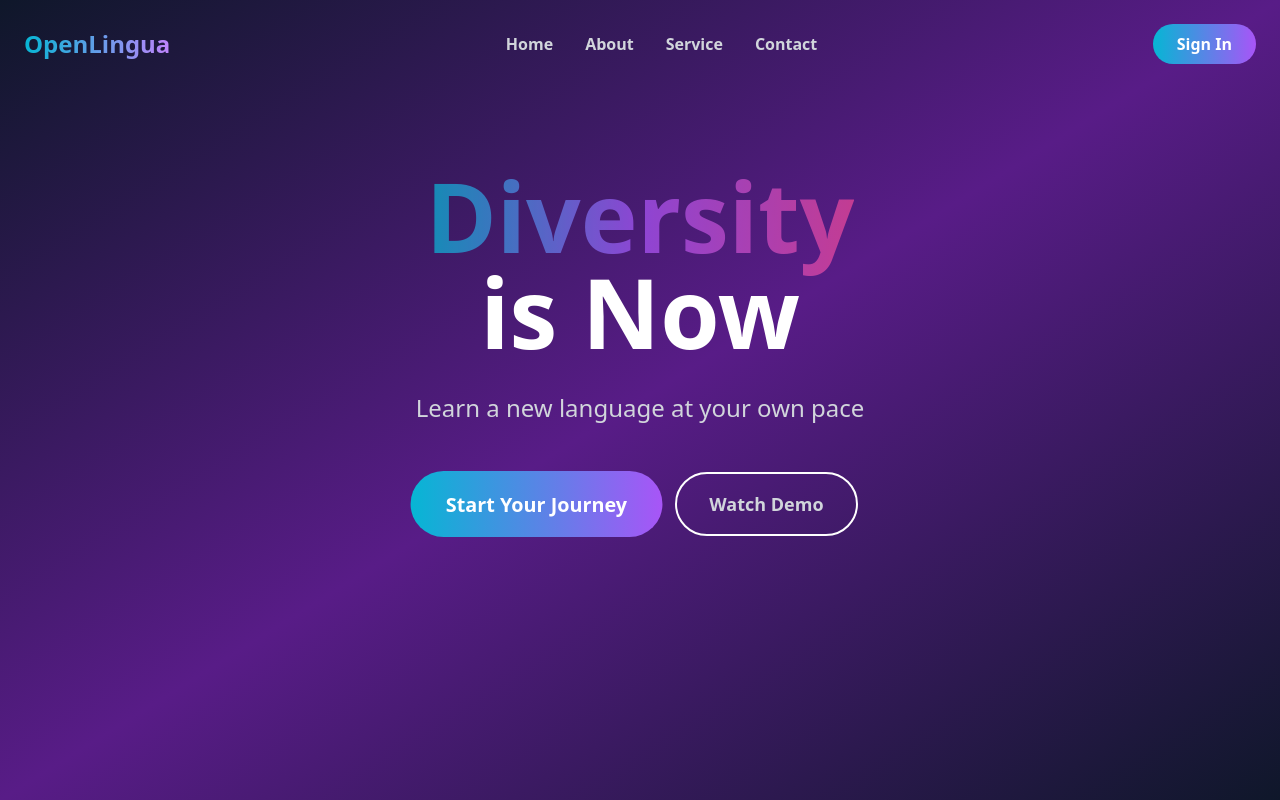
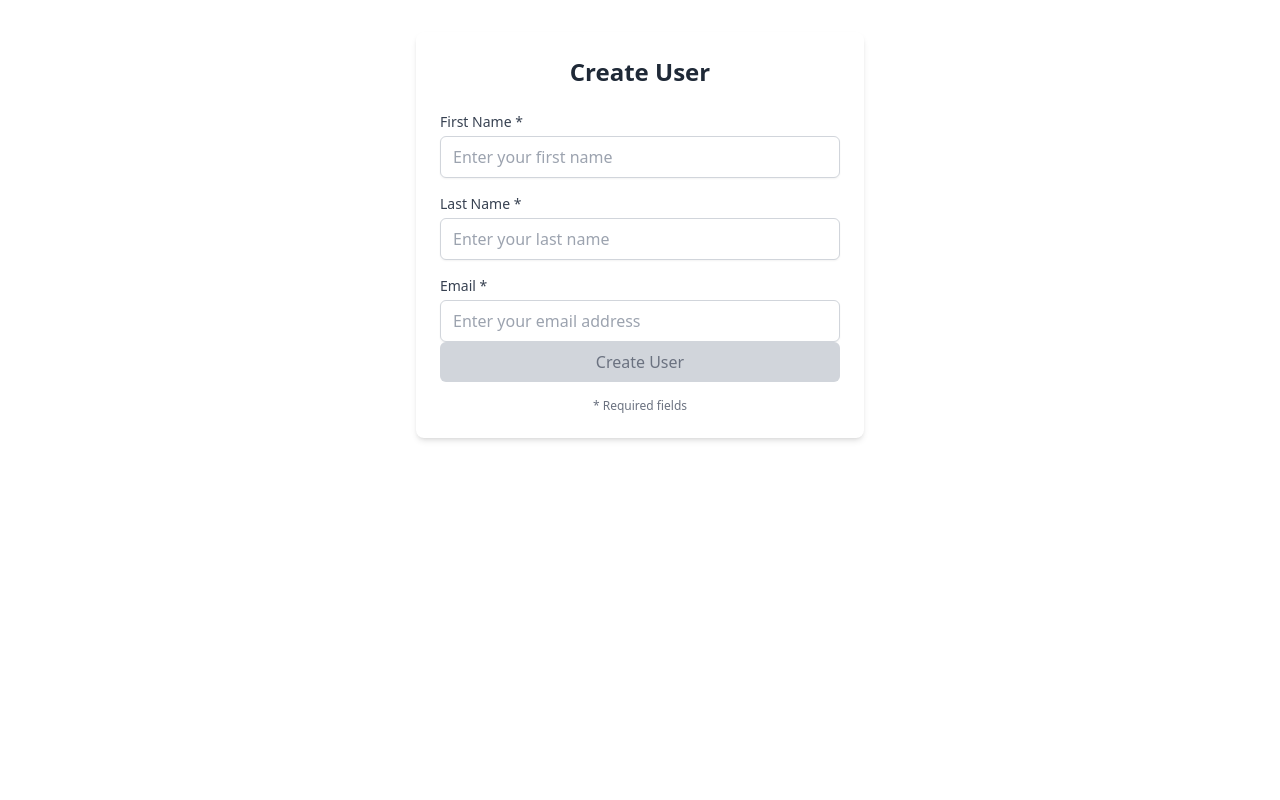
Before and after one commit to T-inashe/OpenLingua, a React (Vite) app in the folder frontend/: page / in a window 1280 px wide. Built offline with nearby package versions, Linux system fonts and the light colour scheme.

Commit message:
updated gitignore

```diff
--- a/frontend/src/App.tsx
+++ b/frontend/src/App.tsx
@@ -1,12 +1,14 @@
 // import React from 'react';
 import { BrowserRouter, Routes, Route } from 'react-router-dom';
 import LandingPage from './components/landingPage';
+import UserForm from './components/userForm';
 
 function App() {
   return (
     <BrowserRouter>
       <Routes>
-        <Route path="/" element={<LandingPage />} />
+        <Route path="/" element={<UserForm/>}/>
+        <Route path="/landingPage" element={<LandingPage />} />
       </Routes>
     </BrowserRouter>
   );
--- a/frontend/src/components/landingPage.tsx
+++ b/frontend/src/components/landingPage.tsx
@@ -61,22 +61,29 @@ const LandingPage = () => {
 
 
         </header>
-        <section className="relataive container mx-auto z-20 px-10 py-20">
+<section className="relative container mx-auto z-20 px-10 py-20">
   <div className="text-center">
-                <h1 className={`text-6xl md:text-8xl font-bold mb-8 transition-all duration-1400 delay-300 ${isVisible ? 'translate-y-0 opacity-100' : 'translate-y-12 opacity-0'}`}>
+    <h1 className={`text-6xl md:text-8xl font-bold mb-8 transition-all duration-1500 delay-300 ${isVisible ? 'translate-y-0 opacity-100' : 'translate-y-12 opacity-0'}`}>
       <span className="bg-gradient-to-r from-cyan-500 via-purple-500 to-pink-500 bg-clip-text text-transparent animate-pulse">
         Diversity
       </span>
-                    <br/>
+      <br />
       <span className="text-white">is Now</span>
     </h1>
-                <p className={`text-xl md:text-2xl text-gray-300 mb-12 max-w-3xl mx-auto transition-all duration-1200 delay-300 ${isVisible ? 'translate-y-0 opacity-100' : 'translate-y-10 opacity-0'}`}>Learn a new language at your own pace </p>
+    <p className={`text-xl md:text-2xl text-gray-300 mb-12 max-w-3xl mx-auto transition-all duration-1100 delay-300 ${isVisible ? 'translate-y-0 opacity-100' : 'translate-y-10 opacity-0'}`}>
+      Learn a new language at your own pace
+    </p>
     <div className={`flex flex-col sm:flex-row gap-6 justify-center items-center transition-all duration-1000 delay-300 ${isVisible ? 'translate-y-0 opacity-100' : 'translate-y-12 opacity-0'}`}>
-                    <button onClick={handleGoogleLogin} className="bg-gradient-to-r from-cyan-500 to-purple-500 text-white px-8 py-4 rounded-full text-lg font-semibold hover:shadow-2xl hover:shadow-purple-500/30 transitoin-all duration-300 hover: scale-110 tranform hover:-translate-y-1">Start Your Journey</button>
-                    <button className="border-2 border-gray-400 text-gray-300 px-8 py-4 rounded-full text-lg font-semibold hover: border-white hover:text-white hover:shadow-xl transitionall duration-300 hover:scale-110 transform">Watch Demo</button>
+      <button onClick={handleGoogleLogin} className="bg-gradient-to-r from-cyan-500 to-purple-500 text-white px-8 py-4 rounded-full text-lg font-semibold hover:shadow-2xl hover:shadow-purple-500/30 transition-all duration-300 hover:scale-110 transform hover:-translate-y-1">
+        Start Your Journey
+      </button>
+      <button className="border-2 border-gray-400 text-gray-300 px-8 py-4 rounded-full text-lg font-semibold hover:border-white hover:text-white hover:shadow-xl transition-all duration-300 hover:scale-110 transform">
+        Watch Demo
+      </button>
     </div>
   </div>
 </section>
+
 
     </div>
   )
--- /dev/null
+++ b/frontend/src/components/userForm.tsx
@@ -0,0 +1,201 @@
+import { useState } from 'react';
+import { Link } from 'react-router-dom';
+
+interface FormData {
+  firstName: string;
+  lastName: string;
+  email: string;
+}
+
+interface ApiResponse {
+  success: boolean;
+  message: string;
+  data?: any;
+  errors?: string[];
+}
+
+export default function UserForm() {
+  const [formData, setFormData] = useState<FormData>({
+    firstName: '',
+    lastName: '',
+    email: ''
+  });
+  const [isLoading, setIsLoading] = useState(false);
+  const [message, setMessage] = useState<{ type: 'success' | 'error'; text: string } | null>(null);
+  const [errors, setErrors] = useState<string[]>([]);
+
+  const handleInputChange = (e: React.ChangeEvent<HTMLInputElement>) => {
+    const { name, value } = e.target;
+    setFormData(prev => ({
+      ...prev,
+      [name]: value
+    }));
+
+    // Clear errors when user starts typing
+    if (errors.length > 0) {
+      setErrors([]);
+    }
+    if (message) {
+      setMessage(null);
+    }
+  };
+
+  const handleSubmit = async (e: React.FormEvent) => {
+    e.preventDefault();
+    setIsLoading(true);
+    setMessage(null);
+    setErrors([]);
+
+    try {
+      const response = await fetch('http://localhost:3001/api/users', {
+        method: 'POST',
+        headers: {
+          'Content-Type': 'application/json',
+        },
+        credentials: 'include',
+        body: JSON.stringify(formData)
+      });
+
+      const data: ApiResponse = await response.json();
+
+      if (data.success) {
+        setMessage({ type: 'success', text: data.message || 'User created successfully!' });
+        // Reset form
+        setFormData({
+          firstName: '',
+          lastName: '',
+          email: ''
+        });
+      } else {
+        if (data.errors && data.errors.length > 0) {
+          setErrors(data.errors);
+        } else {
+          setMessage({ type: 'error', text: data.message || 'Something went wrong!' });
+        }
+      }
+    } catch (error) {
+      console.error('Error submitting form:', error);
+      setMessage({ type: 'error', text: 'Failed to connect to server. Please try again.' });
+    } finally {
+      setIsLoading(false);
+    }
+  };
+
+  const isFormValid = formData.firstName.trim() && formData.lastName.trim() && formData.email.trim();
+
+  return (
+    <div className="max-w-md mx-auto mt-8 p-6 bg-white rounded-lg shadow-md">
+      <h2 className="text-2xl font-bold text-gray-800 mb-6 text-center">Create User</h2>
+
+      <div className="space-y-4">
+        {/* First Name */}
+        <div>
+          <label htmlFor="firstName" className="block text-sm font-medium text-gray-700 mb-1">
+            First Name *
+          </label>
+          <input
+            type="text"
+            id="firstName"
+            name="firstName"
+            value={formData.firstName}
+            onChange={handleInputChange}
+            className="w-full px-3 py-2 border border-gray-300 rounded-md shadow-sm focus:outline-none focus:ring-2 focus:ring-blue-500 focus:border-blue-500 transition duration-200"
+            placeholder="Enter your first name"
+            disabled={isLoading}
+            required
+          />
+        </div>
+
+        {/* Last Name */}
+        <div>
+          <label htmlFor="lastName" className="block text-sm font-medium text-gray-700 mb-1">
+            Last Name *
+          </label>
+          <input
+            type="text"
+            id="lastName"
+            name="lastName"
+            value={formData.lastName}
+            onChange={handleInputChange}
+            className="w-full px-3 py-2 border border-gray-300 rounded-md shadow-sm focus:outline-none focus:ring-2 focus:ring-blue-500 focus:border-blue-500 transition duration-200"
+            placeholder="Enter your last name"
+            disabled={isLoading}
+            required
+          />
+        </div>
+
+        {/* Email */}
+        <div>
+          <label htmlFor="email" className="block text-sm font-medium text-gray-700 mb-1">
+            Email *
+          </label>
+          <input
+            type="email"
+            id="email"
+            name="email"
+            value={formData.email}
+            onChange={handleInputChange}
+            className="w-full px-3 py-2 border border-gray-300 rounded-md shadow-sm focus:outline-none focus:ring-2 focus:ring-blue-500 focus:border-blue-500 transition duration-200"
+            placeholder="Enter your email address"
+            disabled={isLoading}
+            required
+          />
+        </div>
+
+        {/* Error Messages */}
+        {errors.length > 0 && (
+          <div className="bg-red-50 border border-red-200 rounded-md p-3">
+            <ul className="text-sm text-red-600 space-y-1">
+              {errors.map((error, index) => (
+                <li key={index} className="flex items-center">
+                  <span className="w-1 h-1 bg-red-600 rounded-full mr-2"></span>
+                  {error}
+                </li>
+              ))}
+            </ul>
+          </div>
+        )}
+
+        {/* Success/Error Message */}
+        {message && (
+          <div className={`p-3 rounded-md ${
+            message.type === 'success'
+              ? 'bg-green-50 border border-green-200 text-green-700'
+              : 'bg-red-50 border border-red-200 text-red-700'
+          }`}>
+            <div className="flex items-center">
+              <span className={`w-2 h-2 rounded-full mr-2 ${
+                message.type === 'success' ? 'bg-green-500' : 'bg-red-500'
+              }`}></span>
+              {message.text}
+            </div>
+          </div>
+        )}
+
+        {/* Submit Button */}
+        <Link to="/landingPage"><button
+        //   onClick={handleSubmit}
+          disabled={!isFormValid || isLoading}
+          className={`w-full py-2 px-4 rounded-md font-medium transition duration-200 ${
+            isFormValid && !isLoading
+              ? 'bg-blue-600 hover:bg-blue-700 text-white shadow-sm hover:shadow-md'
+              : 'bg-gray-300 text-gray-500 cursor-not-allowed'
+          }`}
+        >
+          {isLoading ? (
+            <div className="flex items-center justify-center">
+              <div className="w-4 h-4 border-2 border-white border-t-transparent rounded-full animate-spin mr-2"></div>
+              Creating User...
+            </div>
+          ) : (
+            'Create User'
+          )}
+        </button></Link>
+      </div>
+
+      <div className="mt-4 text-xs text-gray-500 text-center">
+        * Required fields
+      </div>
+    </div>
+  );
+}
```
Also changed, not shown: 1 other file (tests, documents, lock files or other folders). Lines whose indentation alone changed are shown as unchanged.
